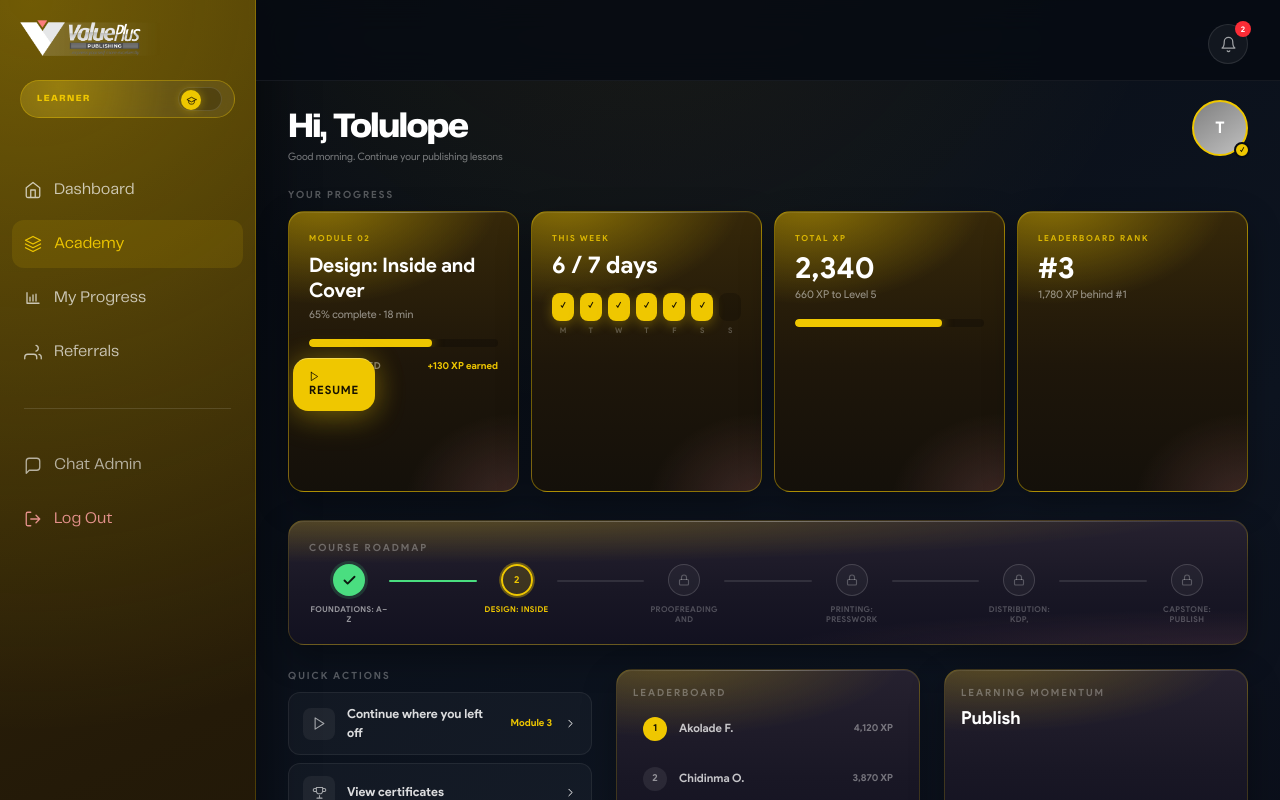
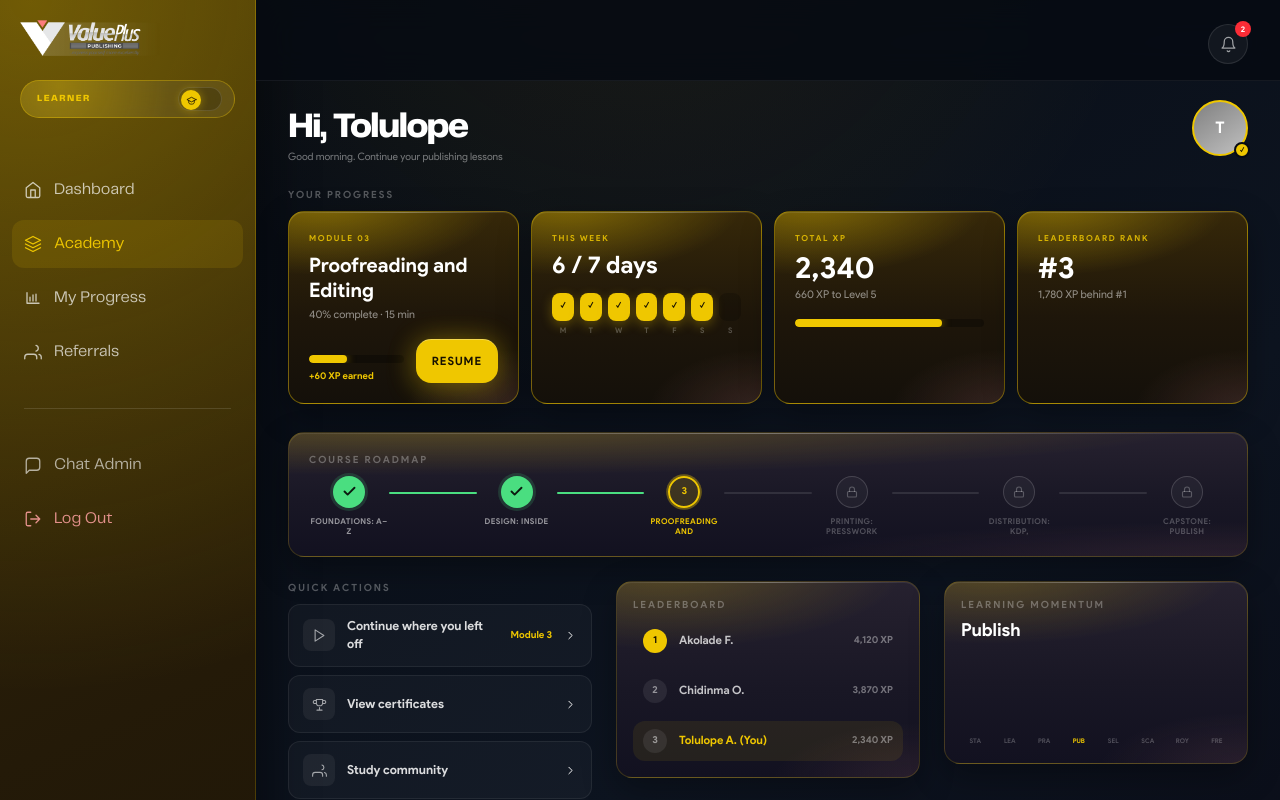
Before and after one commit to tolulopeahmed/valuepluswebapp, a Next.js app: page /main/app in a window 1280 px wide. Shown: the top 800 px of the page. Built offline with nearby package versions, Linux system fonts and the light colour scheme.

Commit message:
Updatd modal

```diff
--- a/src/app/main/app/page.tsx
+++ b/src/app/main/app/page.tsx
@@ -32,8 +32,8 @@ const USER = {
   avatar: null as string | null,
 };
 
-// The 6-module curriculum. progress: 100 = done, 0 = locked/upcoming,
-// anything between = the current in-progress module.
+// 6-module curriculum. Lessons 1 & 2 are complete; Lesson 3 is the one
+// currently in progress; 4–6 are locked/upcoming.
 const MODULES = [
   {
     id: 1,
@@ -57,7 +57,7 @@ const MODULES = [
       "Sketch three cover directions before opening any design tool — constraints spark better covers than a blank canvas.",
     xp: 200,
     duration: "18 min",
-    progress: 65,
+    progress: 100,
   },
   {
     id: 3,
@@ -69,7 +69,7 @@ const MODULES = [
       "Read your manuscript aloud — your ear will catch awkward phrasing your eyes skim right past.",
     xp: 150,
     duration: "15 min",
-    progress: 0,
+    progress: 40,
   },
   {
     id: 4,
@@ -118,10 +118,13 @@ function lessonStatus(progress: number, isCurrentId: boolean): LessonStatus {
 const CURRENT_MODULE =
   MODULES.find((m) => m.progress > 0 && m.progress < 100) ?? MODULES[0];
 
+const CURRENT_MODULE_XP_EARNED = Math.round(
+  (CURRENT_MODULE.xp * CURRENT_MODULE.progress) / 100,
+);
+
 const MODULE_EARNED_XP = MODULES.reduce((sum, m) => {
   if (m.progress === 100) return sum + m.xp;
-  if (m.id === CURRENT_MODULE.id)
-    return sum + Math.round((m.xp * m.progress) / 100);
+  if (m.id === CURRENT_MODULE.id) return sum + CURRENT_MODULE_XP_EARNED;
   return sum;
 }, 0);
 
@@ -248,9 +251,8 @@ function getGreeting() {
   return "Good evening";
 }
 
-// GlassCard: top of the card now carries most of the accent glow and
-// stays light; only the very bottom edge dips into a shallow dark base.
-// `accent` turns the glow up further for the hero row.
+// GlassCard: accent glow lives at the top, fading into a thin dark base —
+// same family the sidebar uses, just brighter/less top-heavy dark.
 function GlassCard({
   children,
   className = "",
@@ -271,8 +273,8 @@ function GlassCard({
       } ${className}`}
       style={{
         background: accent
-          ? "radial-gradient(130% 65% at 14% -6%, rgba(239,199,0,0.48), transparent 60%), radial-gradient(90% 60% at 100% 105%, rgba(214,132,139,0.22), transparent 55%), linear-gradient(180deg, #362809 0%, #1e160a 55%, #14100a 100%)"
-          : "radial-gradient(130% 65% at 14% -6%, rgba(239,199,0,0.26), transparent 62%), radial-gradient(90% 60% at 100% 105%, rgba(214,132,139,0.14), transparent 55%), linear-gradient(180deg, #26212f 0%, #191725 55%, #121120 100%)",
+          ? "radial-gradient(130% 65% at 14% -6%, rgba(239,199,0,0.42), transparent 60%), radial-gradient(90% 60% at 100% 105%, rgba(214,132,139,0.18), transparent 55%), linear-gradient(180deg, #362809 0%, #1e160a 55%, #14100a 100%)"
+          : "radial-gradient(130% 65% at 14% -6%, rgba(239,199,0,0.24), transparent 62%), radial-gradient(90% 60% at 100% 105%, rgba(214,132,139,0.13), transparent 55%), linear-gradient(180deg, #26212f 0%, #191725 55%, #121120 100%)",
         boxShadow:
           "0 12px 34px rgba(0,0,0,0.32), inset 0 1px 0 rgba(255,255,255,0.08)",
         ...style,
@@ -376,7 +378,7 @@ function HeroSlider({
         onTouchStart={() => {
           pausedUntil.current = Date.now() + 15000;
         }}
-        className="flex snap-x snap-mandatory gap-3 overflow-x-auto scroll-smooth pb-1 [-ms-overflow-style:none] [scrollbar-width:none] [&::-webkit-scrollbar]:hidden md:grid md:snap-none md:grid-cols-2 md:overflow-visible lg:grid-cols-4"
+        className="flex snap-x snap-mandatory gap-3 overflow-x-auto scroll-smooth pb-1 [-ms-overflow-style:none] [scrollbar-width:none] [&::-webkit-scrollbar]:hidden md:grid md:snap-none md:grid-cols-2 md:items-stretch md:overflow-visible lg:grid-cols-4"
       >
         {cards.map((card, i) => (
           <div
@@ -409,7 +411,7 @@ function HeroSlider({
 }
 
 // ─────────────────────────────────────────────
-// Horizontal step icon (shared visual language with the vertical list)
+// Horizontal step icon (shared visual language with vertical list)
 // ─────────────────────────────────────────────
 
 function StepNode({ status, index }: { status: LessonStatus; index: number }) {
@@ -619,10 +621,11 @@ function LearnerHeroCards() {
   return [
     {
       key: "focus",
-      // Current-module card: title/progress up top, Resume pinned as a
-      // small floating pill in the bottom-right corner (QuickSave-style).
+      // Current-module card, sized like MyFund's savings card: header
+      // block up top, then a single bottom row with the progress bar on
+      // the left and Resume pinned bottom-right on the same line.
       content: (
-        <GlassCard accent className="relative h-full p-5 pb-16">
+        <GlassCard accent className="flex h-full flex-col p-5">
           <p className="text-[0.52rem] font-black uppercase tracking-[0.2em] text-[rgb(239,199,0)]/85">
             {CURRENT_MODULE.module}
           </p>
@@ -635,31 +638,27 @@ function LearnerHeroCards() {
             {CURRENT_MODULE.progress}% complete · {CURRENT_MODULE.duration}
           </p>
 
-          <div className="mt-4 h-2 w-full overflow-hidden rounded-full bg-black/25">
+          <div className="mt-4 flex items-end gap-3">
+            <div className="min-w-0 flex-1">
+              <div className="h-2 w-full overflow-hidden rounded-full bg-black/30">
                 <div
-              className="h-full rounded-full bg-[rgb(239,199,0)] shadow-[0_0_12px_rgba(239,199,0,0.5)] transition-all duration-700"
+                  className="h-full rounded-full bg-[rgb(239,199,0)] shadow-[0_0_10px_rgba(239,199,0,0.5)] transition-all duration-700"
                   style={{ width: `${CURRENT_MODULE.progress}%` }}
                 />
               </div>
-
-          <div className="mt-3 flex items-center justify-between">
-            <span className="text-[0.6rem] font-black uppercase tracking-[0.06em] text-white/45">
-              {CURRENT_MODULE.progress}% covered
-            </span>
-            <span className="text-[0.62rem] font-black text-[rgb(239,199,0)]">
-              +{Math.round((CURRENT_MODULE.xp * CURRENT_MODULE.progress) / 100)}{" "}
-              XP earned
-            </span>
+              <p className="mt-1.5 truncate text-[0.6rem] font-black text-[rgb(239,199,0)]">
+                +{CURRENT_MODULE_XP_EARNED} XP earned
+              </p>
             </div>
 
             <Button
               size="sm"
               variant="primary"
-            className="absolute bottom-4 right-4 !w-auto flex items-center gap-1.5 whitespace-nowrap rounded-full px-4 shadow-[0_10px_24px_rgba(239,199,0,0.4)]"
+              className="!w-auto flex-shrink-0 items-center gap-1.5 whitespace-nowrap rounded-full px-4 shadow-[0_10px_24px_rgba(239,199,0,0.4)]"
             >
-            <Icon path={ICONS.play} size={11} />
               Resume
             </Button>
+          </div>
         </GlassCard>
       ),
     },
@@ -712,9 +711,9 @@ function LearnerHeroCards() {
             {USER.nextLevelXp - USER.xp} XP to Level {USER.level + 1}
           </p>
 
-          <div className="mt-4 h-2 w-full overflow-hidden rounded-full bg-black/25">
+          <div className="mt-4 h-2 w-full overflow-hidden rounded-full bg-black/30">
             <div
-              className="h-full rounded-full bg-[rgb(239,199,0)] shadow-[0_0_12px_rgba(239,199,0,0.5)] transition-all duration-700"
+              className="h-full rounded-full bg-[rgb(239,199,0)] shadow-[0_0_10px_rgba(239,199,0,0.5)] transition-all duration-700"
               style={{
                 width: `${Math.round((USER.xp / USER.nextLevelXp) * 100)}%`,
               }}
@@ -807,7 +806,7 @@ function PublisherHeroCards() {
     {
       key: "payout",
       content: (
-        <GlassCard accent className="relative h-full p-5 pb-16">
+        <GlassCard accent className="flex h-full flex-col p-5">
           <p className="text-[0.52rem] font-black uppercase tracking-[0.2em] text-[rgb(239,199,0)]/85">
             Available payout
           </p>
@@ -816,13 +815,15 @@ function PublisherHeroCards() {
             {naira(103247)}
           </p>
 
+          <div className="mt-4 flex items-center justify-end">
             <Button
               size="sm"
               variant="primary"
-            className="absolute bottom-4 right-4 !w-auto whitespace-nowrap rounded-full px-4 shadow-[0_10px_24px_rgba(239,199,0,0.4)]"
+              className="!w-auto whitespace-nowrap rounded-full px-4 shadow-[0_10px_24px_rgba(239,199,0,0.4)]"
             >
               Withdraw
             </Button>
+          </div>
         </GlassCard>
       ),
     },
--- a/src/components/Modal.tsx
+++ b/src/components/Modal.tsx
@@ -36,15 +36,17 @@ export default function Modal({
   if (!open) return null;
 
   return (
-    <div className="fixed inset-0 z-[60] flex items-end justify-center md:items-center">
+    <div className="fixed inset-0 z-[60] flex items-end justify-center md:items-center md:p-4">
       <div
         onClick={onClose}
         className="vp-modal-backdrop-in absolute inset-0"
         style={{ background: "rgba(4,3,1,0.72)", backdropFilter: "blur(10px)" }}
       />
 
+      {/* Full-bleed on mobile (no side margin, top-only rounding); capped
+          width and fully rounded once we hit md. */}
       <div
-        className={`vp-modal-panel-in relative w-full max-w-md overflow-hidden rounded-t-3xl border md:rounded-3xl ${className}`}
+        className={`vp-modal-panel-in relative w-full overflow-hidden rounded-t-3xl border md:w-full md:max-w-md md:rounded-3xl ${className}`}
         style={{
           borderColor: "rgba(239,199,0,0.24)",
           background:
```
Lines whose indentation alone changed are shown as unchanged.
